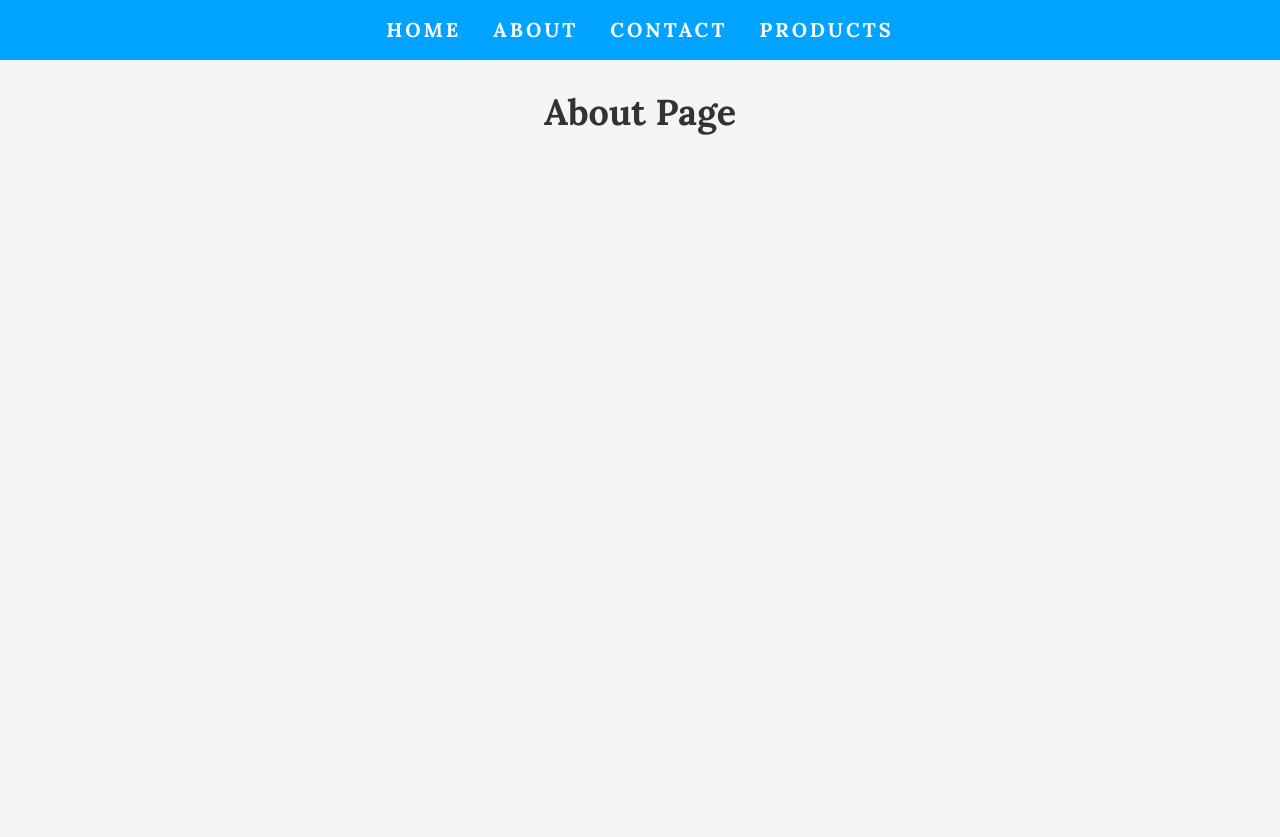
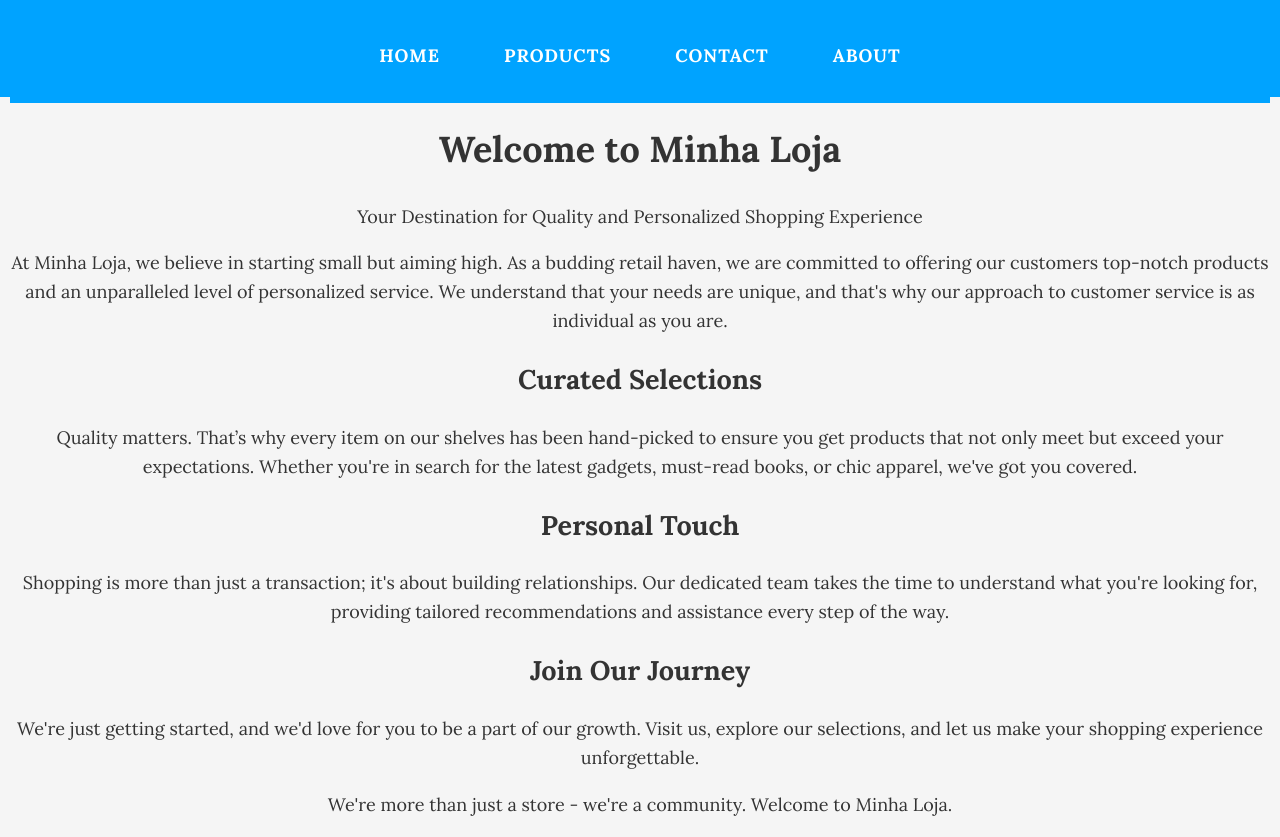
Before and after one commit to faelpatrick/minha-loja, a React (Create React App) app: page /about in a window 1280 px wide. Before the commit the page ends 800 px from the top, so only its background shows below. Built offline with nearby package versions, Linux system fonts and the light colour scheme; no server answers.

Commit message:
My First Commit

```diff
--- a/src/App.css
+++ b/src/App.css
@@ -6,47 +6,7 @@ body {
   padding: 0;
   background-color: #f5f5f5;
   color: #333;
-  min-height: 100vh;
   line-height: 1.6;
   font-size: 18px;
   text-align: center;
 }
-
-.topbar {
-  background-color: #00a3ff;
-  overflow: hidden;
-  display: flex;
-  justify-content: center;
-  align-items: center;
-  height: 60px;
-  margin-bottom: 20px;
-  font-weight: 600;
-  color: white;
-  font-size: 20px;
-  text-transform: uppercase;
-  letter-spacing: 3px;
-  font-family: "Lora", serif;
-}
-
-.topbar ul {
-  list-style-type: none;
-  margin: 0;
-  padding: 0;
-}
-
-.topbar li {
-  float: left;
-}
-
-.topbar li a {
-  display: block;
-  color: white;
-  text-align: center;
-  padding: 14px 16px;
-  text-decoration: none;
-}
-
-.topbar li a:hover {
-  background-color: #ddd;
-  color: black;
-}
--- a/src/App.tsx
+++ b/src/App.tsx
@@ -1,5 +1,6 @@
 import React from "react";
 import { BrowserRouter as Router, Route, Routes, Link } from "react-router-dom";
+import TopMenu from './views/Topmenu/Topmenu';
 import Home from "./views/Home/Home";
 import About from "./views/About/About";
 import Contact from "./views/Contact/Contact";
@@ -26,22 +27,7 @@ const App: React.FC = () => {
   return (
     <Router>
       <div className="App">
-        <nav className="topbar">
-          <ul>
-            <li>
-              <Link to="/">Home</Link>
-            </li>
-            <li>
-              <Link to="/about">About</Link>
-            </li>
-            <li>
-              <Link to="/contact">Contact</Link>
-            </li>
-            <li>
-              <Link to="/products">Products</Link>
-            </li>
-          </ul>
-        </nav>
+      <TopMenu />
         <Routes>
           <Route path="/" element={<Home />} />
           <Route path="/about" element={<About />} />
--- a/src/views/About/About.tsx
+++ b/src/views/About/About.tsx
@@ -4,7 +4,41 @@ import "./About.css";
 const About: React.FC = () => {
   return (
     <div className="About">
-      <h1>About Page</h1>
+      <div className="home-page">
+        <header>
+          <h1>Welcome to Minha Loja</h1>
+          <p>Your Destination for Quality and Personalized Shopping Experience</p>
+        </header>
+
+        <section className="introduction">
+          <p>
+            At Minha Loja, we believe in starting small but aiming high. As a budding retail haven, we are committed to offering our customers top-notch products and an unparalleled level of
+            personalized service. We understand that your needs are unique, and that's why our approach to customer service is as individual as you are.
+          </p>
+        </section>
+
+        <section className="curated-selections">
+          <h2>Curated Selections</h2>
+          <p>
+            Quality matters. That’s why every item on our shelves has been hand-picked to ensure you get products that not only meet but exceed your expectations. Whether you're in search for the
+            latest gadgets, must-read books, or chic apparel, we've got you covered.
+          </p>
+        </section>
+
+        <section className="personal-touch">
+          <h2>Personal Touch</h2>
+          <p>
+            Shopping is more than just a transaction; it's about building relationships. Our dedicated team takes the time to understand what you're looking for, providing tailored recommendations and
+            assistance every step of the way.
+          </p>
+        </section>
+
+        <section className="join-our-journey">
+          <h2>Join Our Journey</h2>
+          <p>We're just getting started, and we'd love for you to be a part of our growth. Visit us, explore our selections, and let us make your shopping experience unforgettable.</p>
+          <p>We're more than just a store - we're a community. Welcome to Minha Loja.</p>
+        </section>
+      </div>
     </div>
   );
 };
--- /dev/null
+++ b/src/views/Topmenu/Topmenu.css
@@ -0,0 +1,95 @@
+/* Mobile-first styles for topbar */
+.topbar {
+  background-color: #00a3ff;
+  padding: 10px;
+  font-weight: 600;
+  color: white;
+  text-transform: uppercase;
+  letter-spacing: 1px;
+  height: 4.8rem;
+}
+
+/* Mobile-first styles for the dropdown menu */
+.topbar ul {
+  list-style-type: none;
+  padding: 0;
+  margin: 0;
+  position: fixed;
+  top: 0;
+  left: -100%; /* Hidden by default */
+  height: 100%;
+  width: 250px;
+  overflow: auto;
+  transition: 0.5s; /* Smooth sliding effect */
+  z-index: 1; /* Make sure it's on top */
+  background-color: #00a3ff;
+  padding-top: 6rem;
+}
+
+.topbar li {
+  padding: 2rem;
+  border-bottom: 1px solid #f1f1f1;
+  transition: 0.3s;
+  display: flex;
+  justify-content: center;
+  align-items: center;
+}
+
+.topbar li:nth-child(1) {
+  padding: 2rem;
+  border-top: 1px solid #f1f1f1;
+}
+.topbar li a {
+  color: white;
+  text-decoration: none;
+  display: block;
+  text-align: left;
+}
+
+.topbar li a:hover {
+  font-weight: 600;
+  transform: scale(1.1);
+}
+
+.topbar button {
+  background: none;
+  border: none;
+  color: white;
+  font-size: 4rem;
+  cursor: pointer;
+  padding: 0 10px;
+  display: inline-block;
+}
+
+.topbar button:hover {
+}
+
+/* Media query for larger devices */
+@media screen and (min-width: 1000px) {
+  .topbar ul {
+    position: static;
+    height: auto;
+    width: auto;
+    display: flex;
+    justify-content: center;
+    align-items: center;
+    padding-top: 0rem;
+  }
+
+  .topbar li {
+    float: none;
+    border-bottom: none;
+  }
+
+  .topbar li:nth-child(1) {
+    padding: 2rem;
+    border-top: none;
+  }
+  .topbar li a {
+    text-align: left;
+  }
+
+  .topbar button {
+    display: none;
+  }
+}
--- /dev/null
+++ b/src/views/Topmenu/Topmenu.jsx
@@ -0,0 +1,63 @@
+import React from "react";
+import { Link } from "react-router-dom";
+import "./Topmenu.css";
+
+class TopMenu extends React.Component {
+  constructor(props) {
+    super(props);
+    this.state = { menuOpen: false };
+    this.menuListRef = React.createRef();
+  }
+
+  componentDidMount() {
+    document.addEventListener('mousedown', this.handleClickOutside);
+  }
+
+  componentWillUnmount() {
+    document.removeEventListener('mousedown', this.handleClickOutside);
+  }
+
+  // Método para lidar com o clique fora do menu
+  handleClickOutside = (event) => {
+    if (this.menuListRef && !this.menuListRef.current.contains(event.target)) {
+      this.setState({ menuOpen: false });
+    }
+  };
+
+  toggleMenu = () => {
+    this.setState({ menuOpen: !this.state.menuOpen });
+  };
+
+  // Método para fechar o menu quando um link é clicado
+  closeMenu = () => {
+    this.setState({ menuOpen: false });
+  };
+
+  render() {
+    const { menuOpen } = this.state;
+
+    return (
+      <div className="topbar">
+        <button onClick={this.toggleMenu}>☰</button>
+        <div ref={this.menuListRef}> {/* Ref aplicada aqui */}
+          <ul style={{ left: menuOpen ? "0" : "-100%" }}>
+            <li onClick={this.closeMenu}>
+              <Link to="/">Home</Link>
+            </li>
+            <li onClick={this.closeMenu}>
+              <Link to="/products">Products</Link>
+            </li>
+            <li onClick={this.closeMenu}>
+              <Link to="/contact">Contact</Link>
+            </li>
+            <li onClick={this.closeMenu}>
+              <Link to="/about">About</Link>
+            </li>
+          </ul>
+        </div>
+      </div>
+    );
+  }
+}
+
+export default TopMenu;
```
